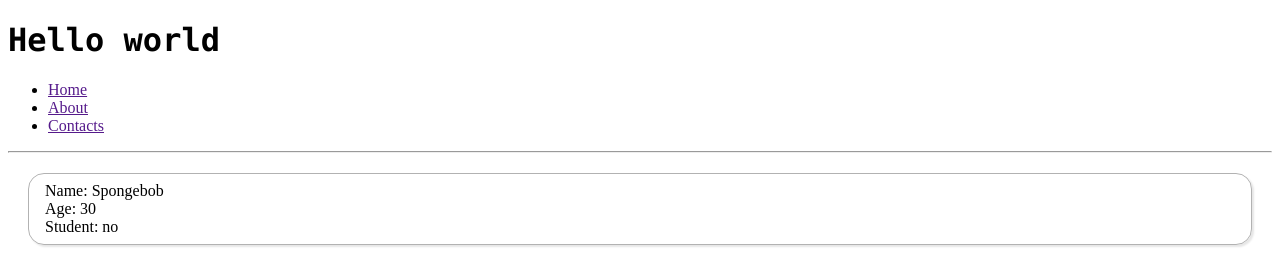
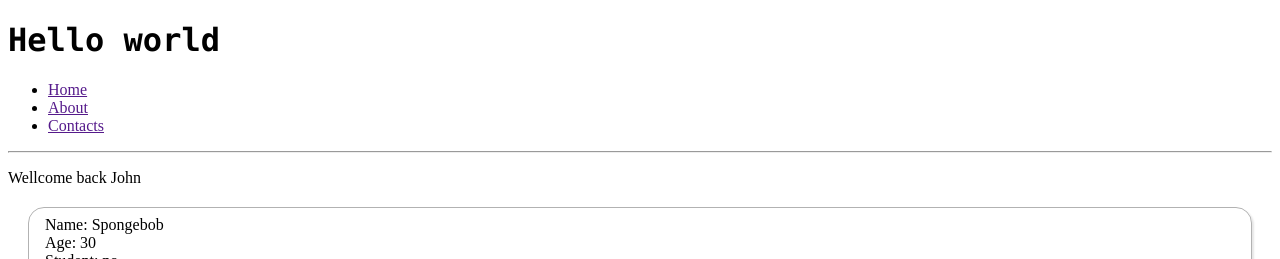
Before and after one commit to JohnDoli/unicorn-week1, a React (Vite) app in the folder react/my-react-app/: page / in a window 1280 px wide. Shown: the top 259 px of the page. Built offline with nearby package versions, Linux system fonts and the light colour scheme.

Commit message:
conditional rendering

```diff
--- a/react/my-react-app/src/App.jsx
+++ b/react/my-react-app/src/App.jsx
@@ -4,12 +4,14 @@ import Food from "./Food"
 import Card from "./Card"
 import Button from "./Button/Button.jsx"
 import Student from "./Student.jsx"
+import UserGreeting from "./Usergreeting.jsx"
 
 function App() {
 
   return(
     <>
       <Header/>
+      <UserGreeting isLoggedIn={true} username="John"/>
       <Student name="Spongebob" age={30} isStudent={false}/>
       <Student name="Harry Potter" age={17} isStudent={true}/>
       <Student name="Joel" age={56} isStudent={false}/>
--- /dev/null
+++ b/react/my-react-app/src/Usergreeting.jsx
@@ -0,0 +1,12 @@
+
+function UserGreeting(props) {
+
+    if (props.isLoggedIn) {
+        return <p>Wellcome back {props.username}</p>
+    }
+    else {
+        return <p>Not logged in</p>
+    }
+}
+
+export default UserGreeting
```
Also changed, not shown: 1 other file (tests, documents, lock files or other folders).
